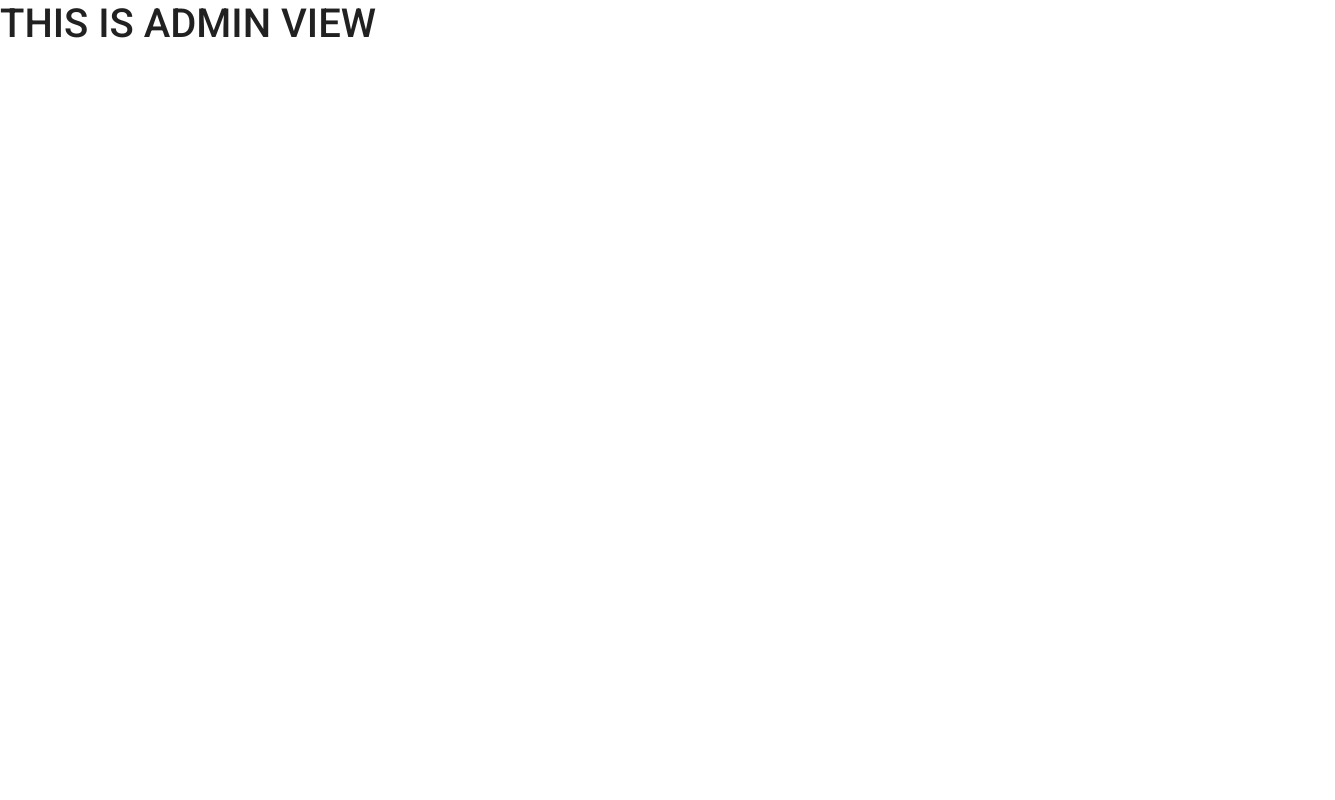
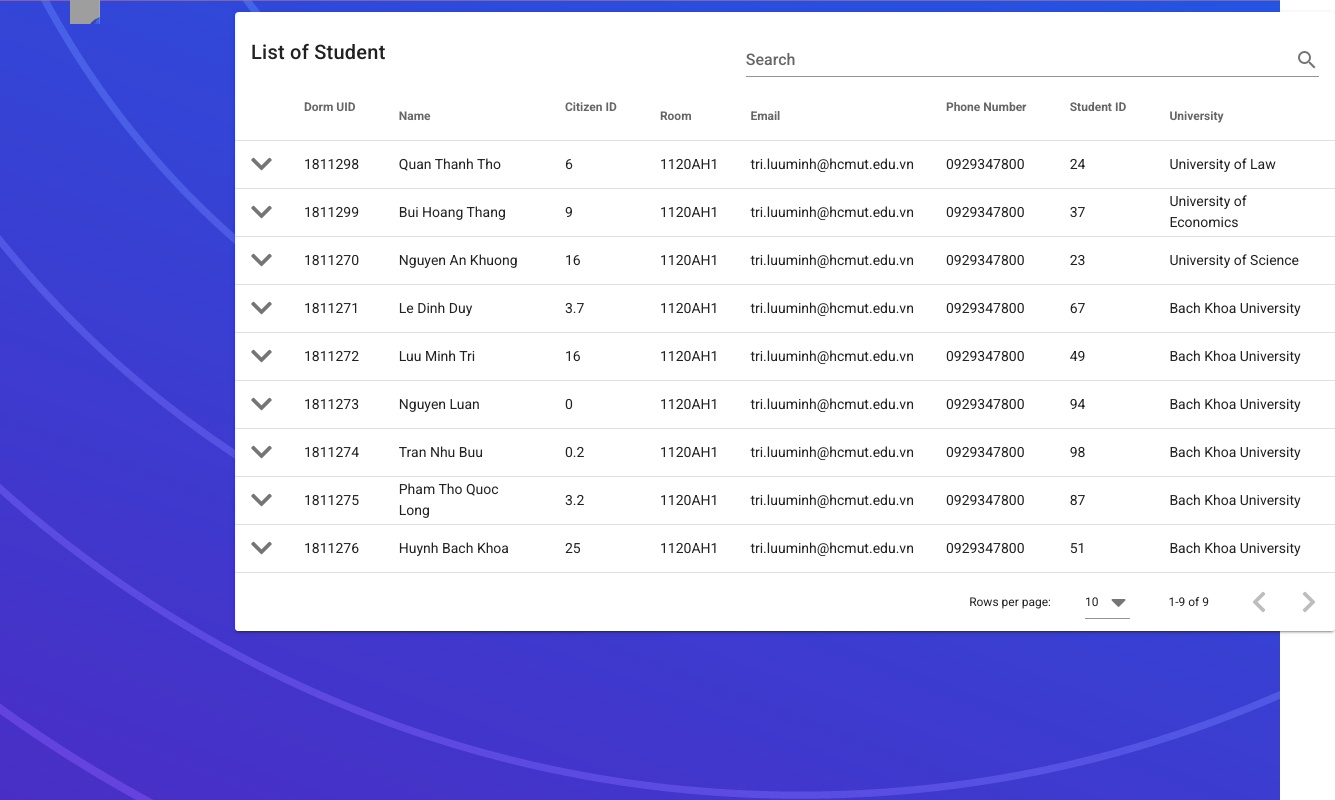
Before and after one commit to autumn16/dms, a Vue app: page /dormitory-manager-dashboard in a window 1280 px wide. Shown: the whole page, 1335 px wide, since content can reach past the window. Built offline with nearby package versions, Linux system fonts and the light colour scheme; grey boxes are pictures that could not be loaded; a web font is replaced by a local one.

Commit message:
implementation of admin view
first init of admin view

```diff
--- a/src/views/admin.vue
+++ b/src/views/admin.vue
@@ -1,15 +1,307 @@
 <template>
-  <div>
-    <h1> THIS IS ADMIN VIEW </h1>
+  <div class="adminimage">
+    <v-container>
+      <v-row>
+        <v-col md="auto">
+          <v-navigation-drawer
+            v-model="drawer"
+            :color="color"
+            :expand-on-hover="expandOnHover"
+            :mini-variant="miniVariant"
+            :permanent="permanent"
+            :src="bg"
+            absolute
+            dark
+          >
+            <v-list dense nav class="py-0">
+              <v-list-item two-line :class="miniVariant && 'px-0'">
+                <v-list-item-avatar>
+                  <img src="../assets/signup_img.jpg" />
+                </v-list-item-avatar>
+
+                <v-list-item-content>
+                  <v-list-item-title>Admin</v-list-item-title>
+                  <v-list-item-subtitle>Last signing up: 26/07/2020</v-list-item-subtitle>
+                </v-list-item-content>
+              </v-list-item>
+
+              <v-divider></v-divider>
+
+              <!--<v-list-item link>-->
+
+              <v-list-item v-for="item in items" :key="item.title" link>
+                <v-list-item-icon>
+                  <v-icon>{{ item.icon }}</v-icon>
+                </v-list-item-icon>
+
+                <router-link :to="item.link">
+                  <v-list-item-content>
+                    <v-list-item-title style="color: white; text-decoration: none;">{{ item.title }}</v-list-item-title>
+                  </v-list-item-content>
+                </router-link>
+              </v-list-item>
+            </v-list>
+          </v-navigation-drawer>
+        </v-col>
+      </v-row>
+      <v-content>
+        <v-row align="center">
+          <v-col md="auto">
+            <v-card style="margin-left: 150px; margin-right: -140px;" light>
+              <v-card-title>
+                List of Student
+                <v-spacer></v-spacer>
+                <v-text-field
+                  v-model="search"
+                  append-icon="mdi-magnify"
+                  label="Search"
+                  single-line
+                  hide-details
+                ></v-text-field>
+              </v-card-title>
+              <v-data-table
+                :headers="headers"
+                :items="users"
+                :search="search"
+                :single-expand="singleExpand"
+                :expanded.sync="expanded"
+                item-key="name"
+                show-expand
+              >
+                <template v-slot:expanded-item="{ headers, item}">
+                  <td :colspan="headers.length">
+                      <v-btn
+                        color="primary"
+                        dark
+                        tile
+                        style="margin-left: 50px; font-size: 12px;"
+                        @click.stop="sendNoti = true"
+                      >
+                        Send Notification
+                      </v-btn>
+                      <v-dialog v-model="sendNoti" width="600">
+                        <v-card>
+                          <v-card-title
+                            class="headline"
+                          >
+                            Your Notification
+                          </v-card-title>
+                          <v-textarea
+                            solo
+                            style="margin-left: 10px; margin-right: 10px;"
+                            label="write down your notification here and click send notification"
+                            :value="`${informText}`"
+                          >
+
+                          </v-textarea>
+                          <v-checkbox
+                            style="margin-left: 10px; margin-top: -20px;"
+                            :label="`Inform ${item.name} to his/her late payment`"
+                            @click="informText = `*** YOU'RE LATE FOR   PAYMENT ***` "
+                          >
+                          </v-checkbox>
+                          <v-card-actions>
+                            <v-spacer></v-spacer>
+                            <v-btn color="green darken-1" text @click="sendNoti = false">
+                              Send
+                            </v-btn>
+                          </v-card-actions>
+                        </v-card>
+                      </v-dialog>
+                      <!--
+                      <v-btn
+                        tile
+                        color="error"
+                        style="margin-left: 5px; font-size: 12px;"
+                      >
+                        Inform {{item.name}} to his late payment
+                      </v-btn>
+                      -->
+                  </td>
+                </template>
+              </v-data-table>
+            </v-card>
+          </v-col>
+        </v-row>
+      </v-content>
+    </v-container>
   </div>
 </template>
 
 <script>
 export default {
+  data() {
+    return {
+      informText: "",
+      informLate: false,
+      sendNoti: false,
+      expanded: [],
+      singleExpand: false,
+      drawer: true,
+      items: [
+        {
+          title: "Dashboard",
+          icon: "mdi-view-dashboard",
+          link: "dormitory-manager-dashboard",
+        },
+        {
+          title: "Duty",
+          icon: "mdi-hours-24",
+          link: "dormitory-manager-dashboard/duty",
+        },
+        {
+          title: "Security",
+          icon: "mdi-security",
+          link: "dormitory-manager-dashboard/security",
+        },
+        {
+          title: "Student's Health",
+          icon: "mdi-cards-heart",
+          link: "dormitory-manager-dashboard/health",
+        },
+        {
+          title: "Student's Feedback",
+          icon: "mdi-chat",
+          link: "dormitory-manager-dashboard/feedback",
+        },
+        {
+          title: "Sanitation (COVID-19)",
+          icon: "mdi-hand-water",
+          link: "dormitory-manager-dashboard/sanitation",
+        },
+        {
+          title: "Visitor Record",
+          icon: "mdi-clover",
+          link: "dormitory-manager-dashboard/record",
+        },
+        { title: "Logout", icon: "mdi-logout-variant", link: "../signin" },
+      ],
+      permanent: true,
+      background: true,
 
-}
+      search: "",
+      headers: [
+        {
+          text: "Dorm UID",
+          align: "start",
+          sortable: true,
+          value: "dormUID",
+        },
+        { text: "Name", value: "name" },
+        { text: "Citizen ID", value: "citizenID" },
+        { text: "Room", value: "room" },
+        { text: "Email", value: "email" },
+        { text: "Phone Number", value: "phone" },
+        { text: "Student ID", value: "studentID" },
+        { text: "University", value: "uni" },
+      ],
+      users: [
+        {
+          dormUID: "1811298",
+          name: "Quan Thanh Tho",
+          citizenID: 6.0,
+          room: "1120AH1",
+          email: "tri.luuminh@hcmut.edu.vn",
+          phone: "0929347800",
+          studentID: 24,
+          uni: "University of Law",
+        },
+        {
+          dormUID: "1811299",
+          name: "Bui Hoang Thang",
+          citizenID: 9.0,
+          room: "1120AH1",
+          email: "tri.luuminh@hcmut.edu.vn",
+          phone: "0929347800",
+          studentID: 37,
+          uni: "University of Economics",
+        },
+        {
+          dormUID: "1811270",
+          name: "Nguyen An Khuong",
+          citizenID: 16.0,
+          room: "1120AH1",
+          email: "tri.luuminh@hcmut.edu.vn",
+          phone: "0929347800",
+          studentID: 23,
+          uni: "University of Science",
+        },
+        {
+          dormUID: "1811271",
+          name: "Le Dinh Duy",
+          citizenID: 3.7,
+          room: "1120AH1",
+          email: "tri.luuminh@hcmut.edu.vn",
+          phone: "0929347800",
+          studentID: 67,
+          uni: "Bach Khoa University",
+        },
+        {
+          dormUID: "1811272",
+          name: "Luu Minh Tri",
+          citizenID: 16.0,
+          room: "1120AH1",
+          email: "tri.luuminh@hcmut.edu.vn",
+          phone: "0929347800",
+          studentID: 49,
+          uni: "Bach Khoa University",
+        },
+        {
+          dormUID: "1811273",
+          name: "Nguyen Luan",
+          citizenID: 0.0,
+          room: "1120AH1",
+          email: "tri.luuminh@hcmut.edu.vn",
+          phone: "0929347800",
+          studentID: 94,
+          uni: "Bach Khoa University",
+        },
+        {
+          dormUID: "1811274",
+          name: "Tran Nhu Buu",
+          citizenID: 0.2,
+          room: "1120AH1",
+          email: "tri.luuminh@hcmut.edu.vn",
+          phone: "0929347800",
+          studentID: 98,
+          uni: "Bach Khoa University",
+        },
+        {
+          dormUID: "1811275",
+          name: "Pham Tho Quoc Long",
+          citizenID: 3.2,
+          room: "1120AH1",
+          email: "tri.luuminh@hcmut.edu.vn",
+          phone: "0929347800",
+          studentID: 87,
+          uni: "Bach Khoa University",
+        },
+        {
+          dormUID: "1811276",
+          name: "Huynh Bach Khoa",
+          citizenID: 25.0,
+          room: "1120AH1",
+          email: "tri.luuminh@hcmut.edu.vn",
+          phone: "0929347800",
+          studentID: 51,
+          uni: "Bach Khoa University",
+        },
+      ],
+    };
+  },
+  computed: {
+    bg() {
+      return this.background
+        ? "https://cdn.vuetifyjs.com/images/backgrounds/bg-2.jpg"
+        : undefined;
+    },
+  },
+};
 </script>
 
 <style scoped>
-
+.adminimage {
+  background-image: url("../assets/signup_img.jpg");
+  height: 100%;
+}
 </style>
```
